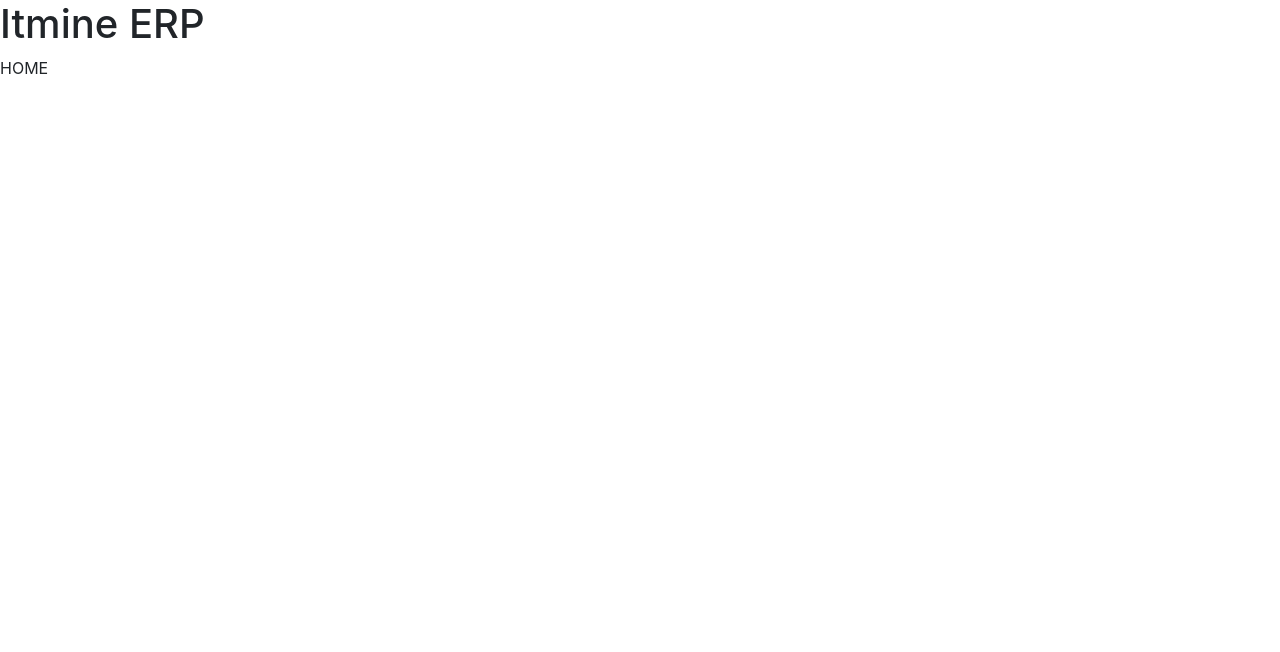
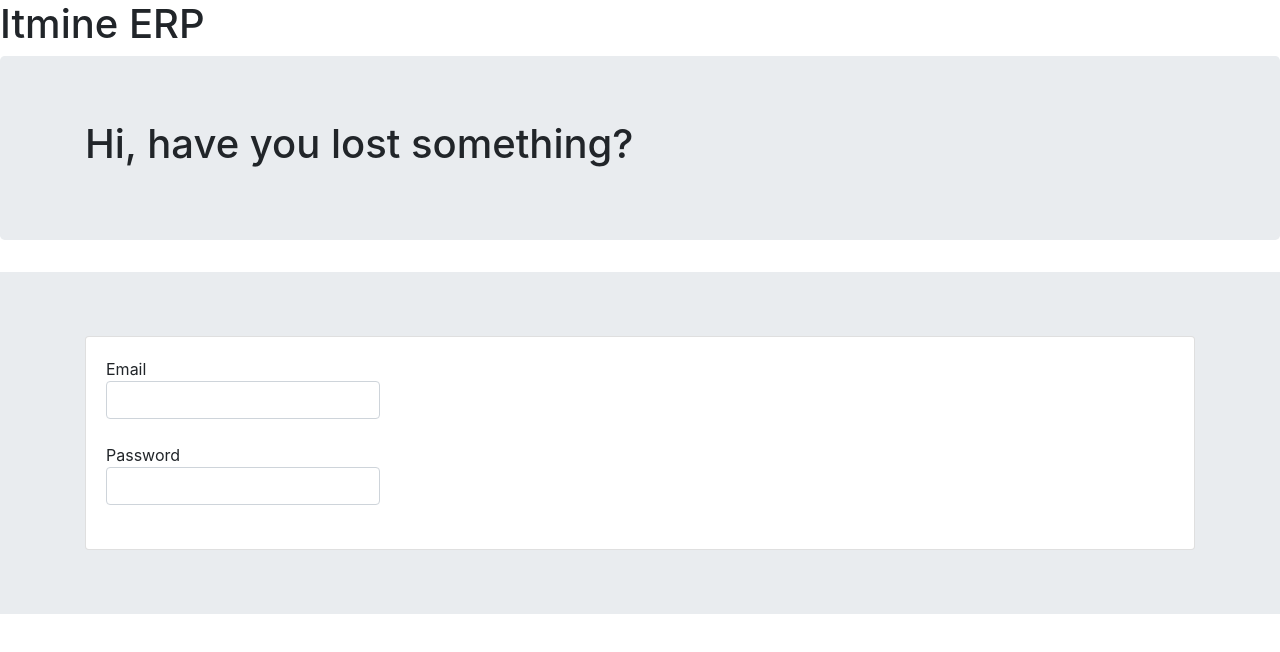
Before and after one commit to 10b-erp/itmine-client, an Angular app: page /welcome in a window 1280 px wide. Shown: the top 652 px of the page. Built offline with nearby package versions, Linux system fonts and the light colour scheme.

Commit message:
updated authorize and welcome components

```diff
--- a/src/app/authorize/authorize.component.html
+++ b/src/app/authorize/authorize.component.html
@@ -1,3 +1,20 @@
-<p>
-  authorize works!
-</p>
+<div class='jumbotron jumbotron-fluid'>
+  <div class='container'>
+    <div class='card'>
+      <div class='card-body'>
+        <div class='form-group'>
+          <label>
+            Email
+            <input class='form-control' type='email'>
+          </label>
+        </div>
+        <div class='form-group'>
+          <label>
+            Password
+            <input class='form-control' type='password'>
+          </label>
+        </div>
+      </div>
+    </div>
+  </div>
+</div>
--- a/src/app/welcome/welcome.component.html
+++ b/src/app/welcome/welcome.component.html
@@ -1 +1,7 @@
-HOME
+<div class='jumbotron'>
+  <div class='container'>
+    <h1>Hi, have you lost something?</h1>
+  </div>
+</div>
+
+<app-authorize></app-authorize>
```
